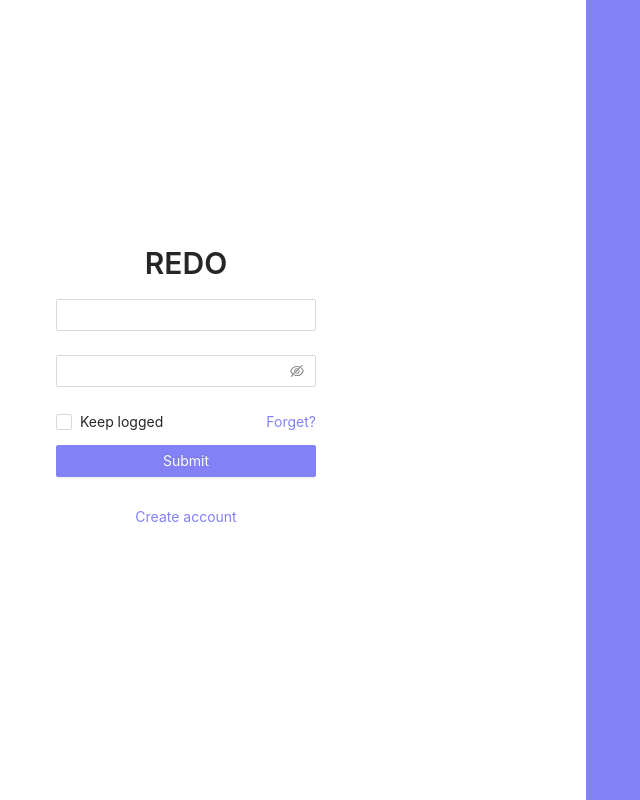
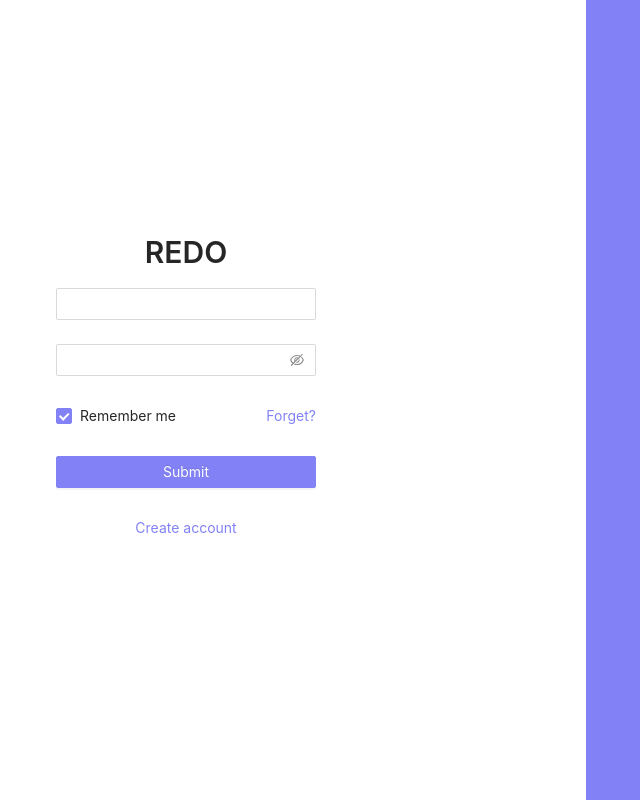
Before and after one commit to psbrunosouza/arbolnotes_frontendr, a React (Create React App) app: page /login in a window 1280 px wide. Shown: the whole page, without its empty margins (214-854 px from the left). Built offline with nearby package versions, Linux system fonts and the light colour scheme.

Commit message:
minor visual adjustments were applied

```diff
--- a/src/pages/login/index.tsx
+++ b/src/pages/login/index.tsx
@@ -1,7 +1,8 @@
 import React from "react";
 import { Row, Col, Form, Input, Button, Checkbox, Typography } from "antd";
+import { User } from "../../models/user";
 
-const onSubmit = (values: any) => {
+const onSubmit = (values: User) => {
   console.log(values);
 };
 
@@ -33,12 +34,16 @@ export default function Login() {
                   <Input.Password />
                 </Form.Item>
 
-                <Row align="middle" justify="space-between" style={{ marginBottom: 12 }}>
+                <Row align="middle" justify="space-between">
                   <Col>
-                    <Checkbox>Keep logged</Checkbox>
+                    <Form.Item name="remember" valuePropName="checked">
+                      <Checkbox>Remember me</Checkbox>
+                    </Form.Item>
                   </Col>
                   <Col>
-                    <a href="#f">Forget?</a>
+                    <Form.Item>
+                      <a href="#f">Forget?</a>
+                    </Form.Item>
                   </Col>
                 </Row>
 
@@ -58,7 +63,7 @@ export default function Login() {
           </Row>
         </Col>
         <Col className="col-form-image" span={9}>
-          <Row style={{height: '100vh', background: '#8282f6'}}>
+          <Row style={{ height: "100vh", background: "#8282f6" }}>
             <Col></Col>
           </Row>
         </Col>
```
